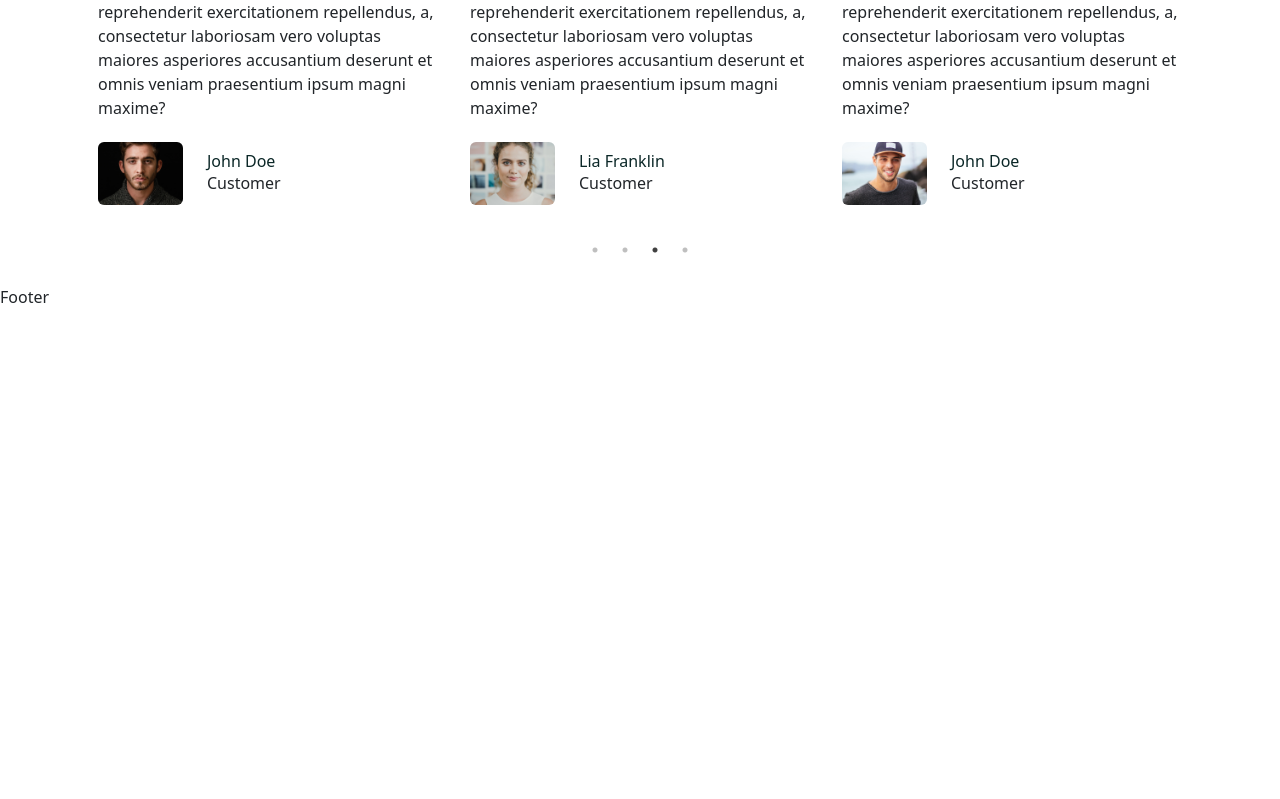
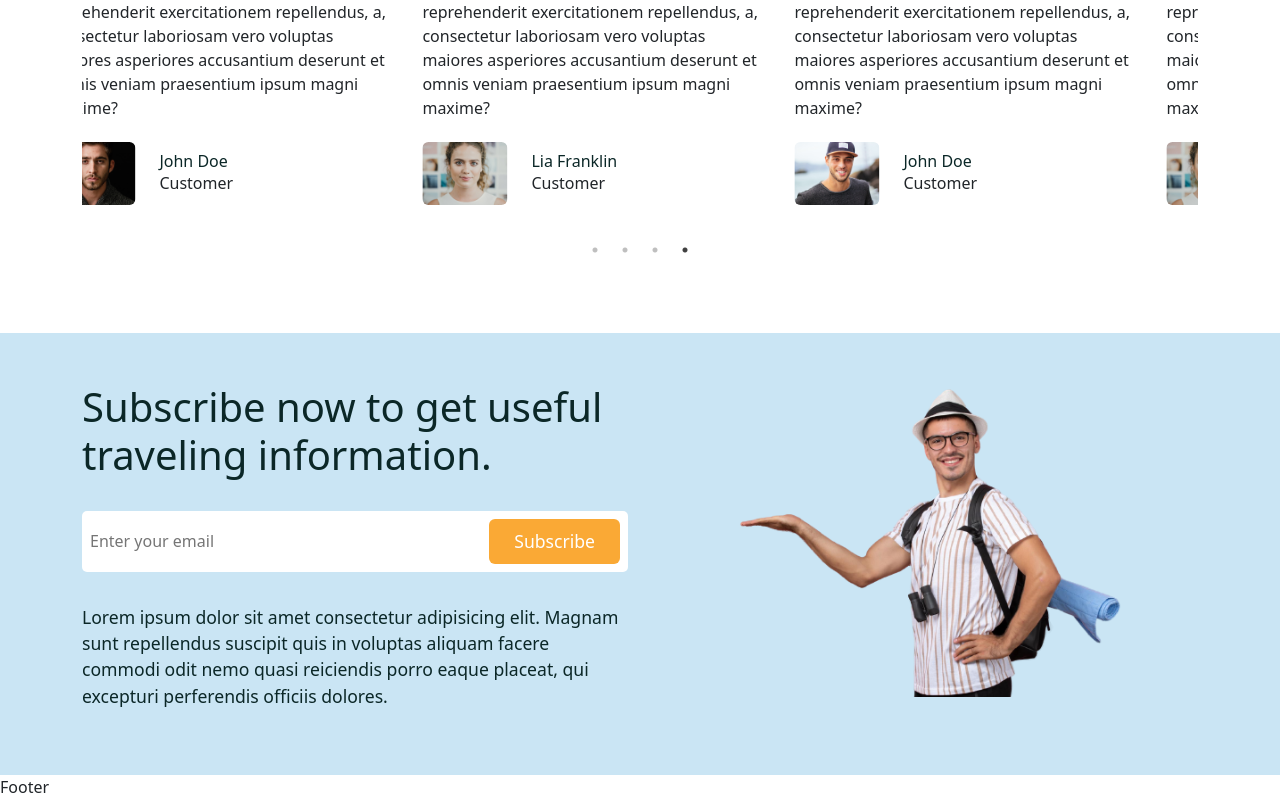
Before and after one commit to Goat95/tour-management, a React (Create React App) app in the folder frontend/: page /home in a window 1280 px wide. Shown: the part 3508-4307 px from the top of the page. Before the commit the page ends 3817 px from the top, so only its background shows below. Built offline with nearby package versions, Linux system fonts and the light colour scheme; a web font is replaced by a local one.

Commit message:
feat: implement newsletter section

```diff
--- a/frontend/src/pages/Home.jsx
+++ b/frontend/src/pages/Home.jsx
@@ -13,6 +13,7 @@
 import FeaturedTourList from "../components/Featured-tours/FeaturedTourList";
 import MasonryImagesGallery from "../components/Image-gallery/MasonryImagesGallery";
 import Testimonials from "../components/Testimonial/Testimonials";
+import Newsletter from "../shared/Newsletter";
 
 const Home = () => {
   return (
@@ -155,6 +156,8 @@
           </Row>
         </Container>
       </section>
+
+      <Newsletter />
     </>
   );
 };
--- /dev/null
+++ b/frontend/src/shared/Newsletter.jsx
@@ -0,0 +1,37 @@
+import { Container, Row, Col } from "reactstrap";
+
+import maleTourist from "../assets/images/male-tourist.png";
+import "./newsletter.css";
+
+const Newsletter = () => {
+  return (
+    <section className="newsletter">
+      <Container>
+        <Row>
+          <Col lg="6">
+            <div className="newsletter__content">
+              <h2>Subscribe now to get useful traveling information.</h2>
+              <div className="newsletter__input">
+                <input type="email" placeholder="Enter your email" />
+                <button className="btn newsletter__btn">Subscribe</button>
+              </div>
+              <p>
+                Lorem ipsum dolor sit amet consectetur adipisicing elit. Magnam
+                sunt repellendus suscipit quis in voluptas aliquam facere
+                commodi odit nemo quasi reiciendis porro eaque placeat, qui
+                excepturi perferendis officiis dolores.
+              </p>
+            </div>
+          </Col>
+          <Col lg="6">
+            <div className="newsletter__img">
+              <img src={maleTourist} alt="maleTourist" />
+            </div>
+          </Col>
+        </Row>
+      </Container>
+    </section>
+  );
+};
+
+export default Newsletter;
--- /dev/null
+++ b/frontend/src/shared/newsletter.css
@@ -0,0 +1,50 @@
+.newsletter {
+  background: #cae5f4;
+  padding: 0;
+  margin-top: 3rem;
+}
+
+.newsletter__img img {
+  width: 100%;
+}
+
+.newsletter__content {
+  padding: 50px 0;
+}
+
+.newsletter__content h2 {
+  font-size: 2.5rem;
+  margin-bottom: 2rem;
+}
+
+.newsletter__input {
+  display: flex;
+  align-items: center;
+  justify-content: space-between;
+  background: #fff;
+  padding: 0.5rem;
+  margin-bottom: 2rem;
+  border-radius: 5px;
+}
+
+.newsletter__input input {
+  border: none;
+  font-size: 1rem;
+  color: var(--heading-color);
+}
+
+.newsletter__input input:focus {
+  outline: none;
+}
+
+.newsletter__btn {
+  padding: 0.5rem 1.5rem !important;
+  background: var(--secondary-color) !important;
+  color: #fff !important;
+  font-size: 1.1rem !important;
+}
+
+.newsletter__content p {
+  color: var(--heading-color);
+  font-size: 1.1rem;
+}
```
